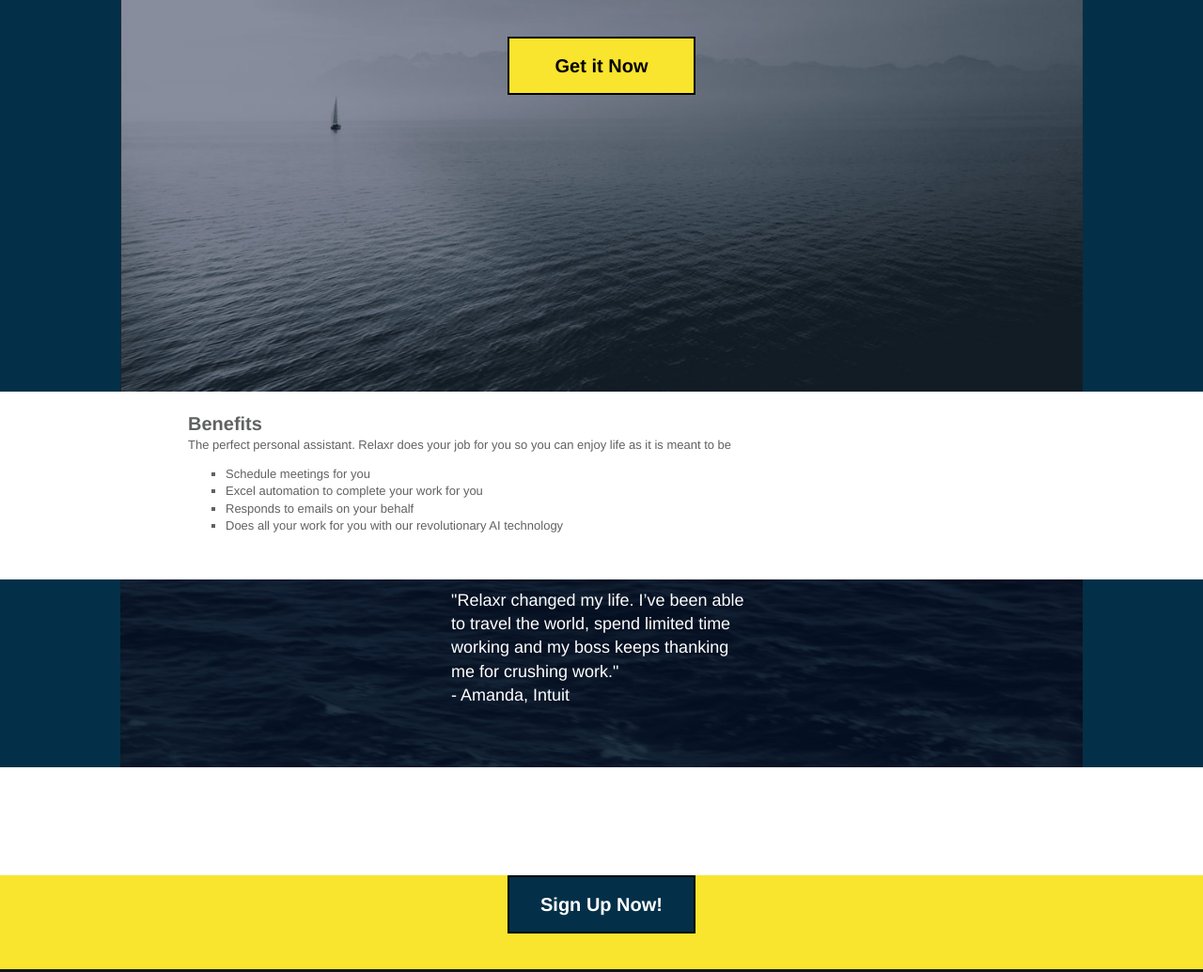
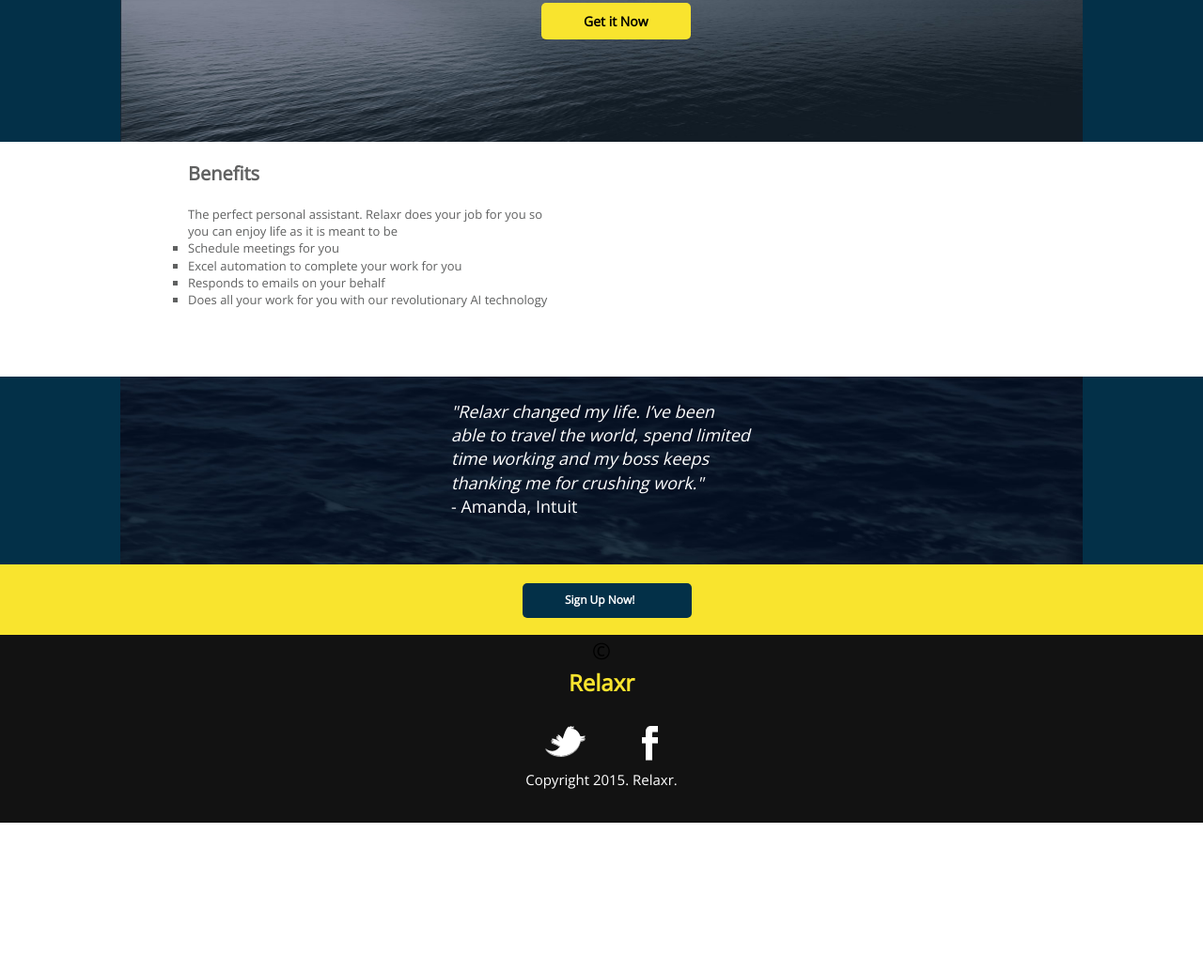
Before and after one commit to manishapatel12/relaxr_home_page, a plain HTML site: page index.html in a window 1280 px wide. Shown: the part 199-1234 px from the top of the page at 94% size. After the commit the page ends 1075 px from the top, so only its background shows below. Drawn offline with nearby package versions, Linux system fonts and the light colour scheme.

Commit message:
fixed css

```diff
--- a/css/style.css
+++ b/css/style.css
@@ -49,8 +49,9 @@ body {
     color: #000;
     font-size: 12px;
     line-height: 1.4;
-    font-family: Helvetica, Arial, sans-serif;
+    /*font-family: Helvetica, Arial, sans-serif;*/
     background-size: cover;
+    font-family: 'Open Sans', sans-serif;
 }
 
 
@@ -62,7 +63,7 @@ body {
 #container {
   width: 100%;
   margin: auto;
-  height: 500px;
+/*  height: 500px;*/
 
 }
 
@@ -71,8 +72,7 @@ header {
   /*width: 800px;*/
   background-color: #033048;
   background-size: 80% 100%;
-  height: 600px
-
+  height: 350px
 }
 
 footer {
@@ -80,30 +80,43 @@ footer {
   height: 200px;
   text-align: center;
   font-size: 24px;
+  padding-bottom: 0px;
 
 }
 
-aside {
-  background-color: #f9e42e;
-  height: 100px;
+.section1 {
+  color: #606161;
+  height: 250px;
+  font-size: 13px;
+  margin: 0px 200px;
 }
 
-main {
-  color: #606161;
+.section2 {
+  background:url(../images/testimonial_bg.jpg) no-repeat center top;
+  background-color: #033048;
   height: 200px;
-  font-size: 13px;
-  margin: 0 200px
+  background-size: 80% 100%;
+  color: white;
+  font-size: 18px;
+  padding: 25px 480px;
+}
+
+.section3 {
+  height: 75px;
+  background-color: #f9e42e;
+  position: relative;
 }
 /******************************************
 /* ADDITIONAL STYLES
 /*******************************************/
 
 h1{
+  font-family: 'Open Sans', Helvetica, Arial, sans-serif;;
   font-size: 24px;
-  font-weight: 900;
+  font-weight: 800;
+  font-style: bold;
   color: white;
-  text-align: center;
-  /*margin: 0 200px;*/
+  margin: 0 200px;
   padding-top: 20px;
 }
 
@@ -112,18 +125,34 @@ h2 {
   font-weight: 600;
   color: white;
   text-align: center;
+  margin-top: 40px;
+  font-style: bold;
 }
 
-.signup {
-  font-weight: 900;
-  font-size: 20px;
+.sign_up{
+  font-size: 12px;
+  font-style: bold;
+  font-weight: 800;
+  background-color: #033048;
+  width: 180px;
+  padding: 10px 45px;
+  margin-left:45%;
+  position: absolute;
+  top: 20px;
+  left: -20px;
+}
+
+.sign_up > a {
   color: white;
-  border: 2px solid black;
-  text-align: center;
-  background-color: #033048;
-  padding:15px;
-  width: 200px;
-  margin: 115px auto;
+}
+
+div.absolute {
+    position: absolute;
+    top: 80px;
+    right: 50px;
+    width: 200px;
+    height: 100px;
+    border: 3px solid #73AD21;
 }
 
 h6{
@@ -131,31 +160,29 @@ h6{
   font-size: 15px;
 }
 
-img {
-  margin: 10 auto;
-  margin-right: 15px
+#get_now {
+  color: black;
+  margin-top: 250px;
+  margin-left:45%;
+  background-color: #f9e42e;
+  padding:10px 45px;
+  width: 200px;
+  font-size: 14px;
+  font-weight:800;
 }
 
-.yellow_background {
-   background-color: #f9e42e;
+.round {
+    border-radius: 5px;
 }
 
-.yellow_font {
-  color: #f9e42e;
-}
-
-#get_now {
-  color: black;
+.btn {
+    margin-top: 85px;
 }
 
 .testimonial {
-  background:url(../images/testimonial_bg.jpg) no-repeat center top;
-  background-color: #033048;
-  height: 200px;
-  background-size: 80% 100%;
-  color: white;
-  font-size: 18px;
-  padding: 10px 480px;
+  font-family: 'Open Sans', Arial, serif;
+  font-weight: 300;
+  font-style: italic;
 }
 
 ul {
@@ -165,6 +192,34 @@ ul {
 #benefits {
   font-size: 20px;
   font-weight: bold;
-  padding-top: 20px;
+  padding: 20px 0px;
 
 }
+
+.benefits_details {
+  width:45%;
+}
+
+a{
+  text-decoration: none;
+}
+
+footer > h1 {
+  padding-top: 0px;
+}
+
+.social_media_img {
+  padding-top: 30px;
+}
+
+.social_media_img span > .alignleft {
+  margin-left : 580px;
+}
+
+.social_media_img span > .alignright {
+  margin-right : 580px;
+}
+
+.yellow_font {
+  color: #f9e42e;
+}
--- a/index.html
+++ b/index.html
@@ -5,47 +5,60 @@
 	<meta name="description" content="Your description goes here">
 	<meta name="keywords" content="one, two, three">
 
-		<title>Blank Template</title>
+	<title>Relaxr</title>
 
-		<!-- external CSS link -->
+	<link href='https://fonts.googleapis.com/css?family=Open+Sans' rel='stylesheet' type='text/css'>
 	<link rel="stylesheet" href="css/reset.css">
-		<link rel="stylesheet" href="css/normalize.css">
 	<link rel="stylesheet" href="css/style.css">
 
 </head>
+
 <body>
 	<div id="container">
 		<header>
 			<h1>Relaxr</h1>
 			<h2>Get piece of mind with a single tap</h2>
-				<div class="signup yellow_background" id ="get_now">Get it Now</div>
+			<div class="btn">
+				<a href="#" class ="round" id ="get_now">Get it Now</a>
+			</div>
 		</header>
+
 		<main>
+			<section class ="section1">
 				<div id = "benefits">Benefits</div>
-				<div>The perfect personal assistant. Relaxr does your job for you so you can enjoy life as it is meant to be
+				<div class ="benefits_details">The perfect personal assistant. Relaxr does your job for you so you can enjoy life as it is meant to be
 					<ul>
 						<li>Schedule meetings for you</li>
 						<li>Excel automation to complete your work for you</li>
 						<li>Responds to emails on your behalf</li>
 						<li>Does all your work for you with our revolutionary AI technology</li>
 					</ul>
-				</div></main>
-			<aside class= "testimonial">
-				<div>"Relaxr changed my life. I’ve been able to travel the world, spend limited time working and my boss keeps thanking me for crushing work."</div>
+				</div>
+			</section>
+
+			<section class ="section2">
+				<div class= "testimonial">"Relaxr changed my life. I’ve been able to travel the world, spend limited time working and my boss keeps thanking me for crushing work."</div>
 				<div>- Amanda, Intuit</div>
-			</aside>
-			<aside>
-				<div class="signup">Sign Up Now!</div>
-			</aside>
+			</section>
+
+			<section class ="section3">
+				<div class="sign_up round">
+					<a href="#">Sign Up Now!</a>
+				</div>
+			</section>
+		</main>
 
 		<footer>
 			&copy; <h1 class = "yellow_font">Relaxr</h1>
 			<div class="social_media_img">
-					<img src="./images/twitter.png"><img src="./images/facebook.png"/>
+				<span><img class = "alignleft" src="./images/twitter.png"></span>
+
+				<span><img class="alignright" src="./images/facebook.png"/></span>
 			</div>
+			<div class="clear"></div>
 			<h6>Copyright 2015. Relaxr.</h6>
 
 		</footer>
-		</div><!-- #container -->
+	</div>
 </body>
 </html>
```
Lines whose indentation alone changed are shown as unchanged.
